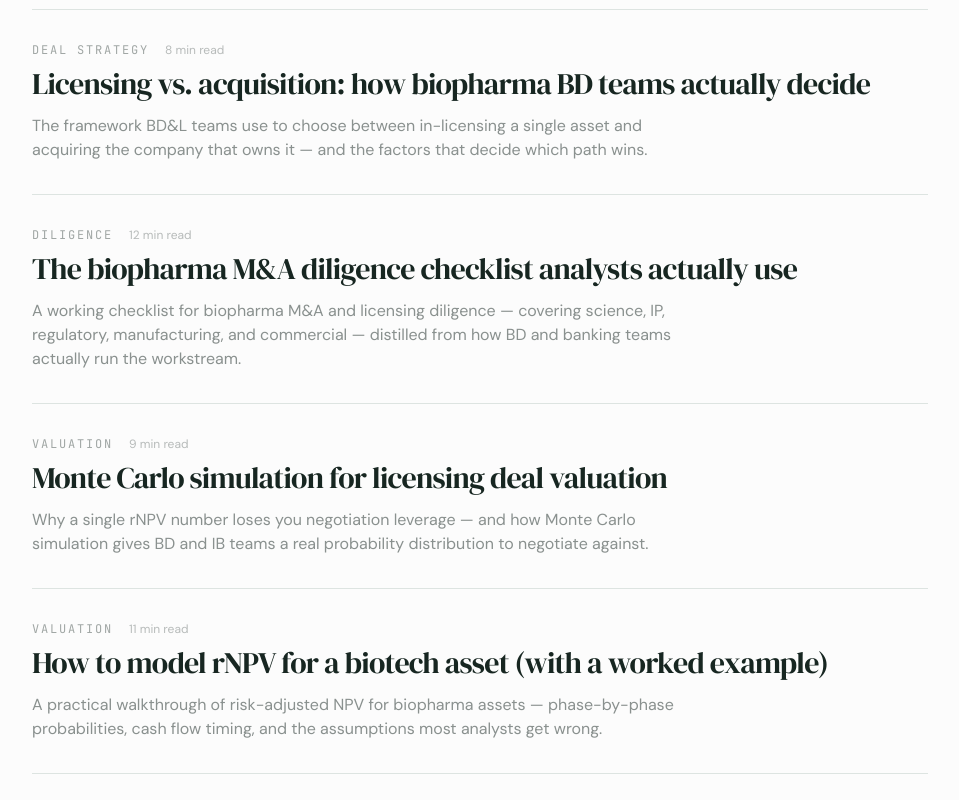
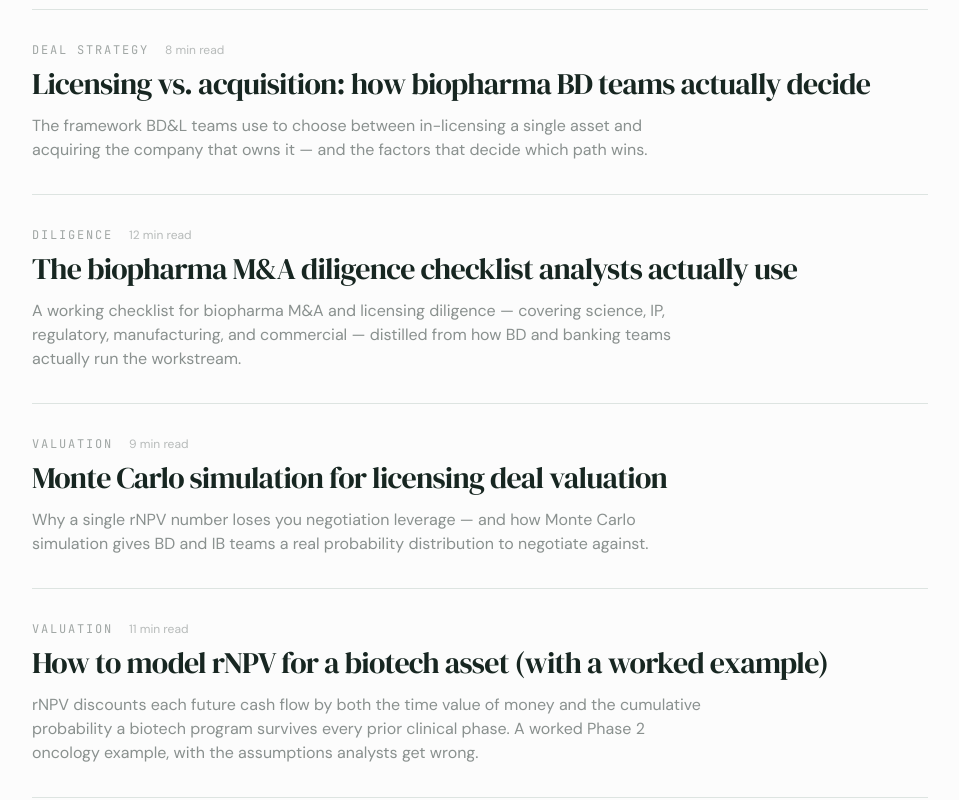
Before and after one commit to vladmt06/alex-intellicraft, a React (Vite) app: page /insights in a window 1280 px wide. Shown: the part 451-1251 px from the top of the page, without its empty margins (160-1119 px from the left). Built offline with nearby package versions, Linux system fonts and the light colour scheme.

Commit message:
Changes
Co-authored-by: vladmt06 <206103484+vladmt06@users.noreply.github.com>

```diff
--- a/src/content/posts.ts
+++ b/src/content/posts.ts
@@ -24,7 +24,7 @@ export const posts: Post[] = [
     slug: "rnpv-biotech-valuation",
     title: "How to model rNPV for a biotech asset (with a worked example)",
     description:
-      "A practical walkthrough of risk-adjusted NPV for biopharma assets — phase-by-phase probabilities, cash flow timing, and the assumptions most analysts get wrong.",
+      "rNPV discounts each future cash flow by both the time value of money and the cumulative probability a biotech program survives every prior clinical phase. A worked Phase 2 oncology example, with the assumptions analysts get wrong.",
     date: "2026-04-12",
     category: "Valuation",
     readTime: "11 min read",
```
